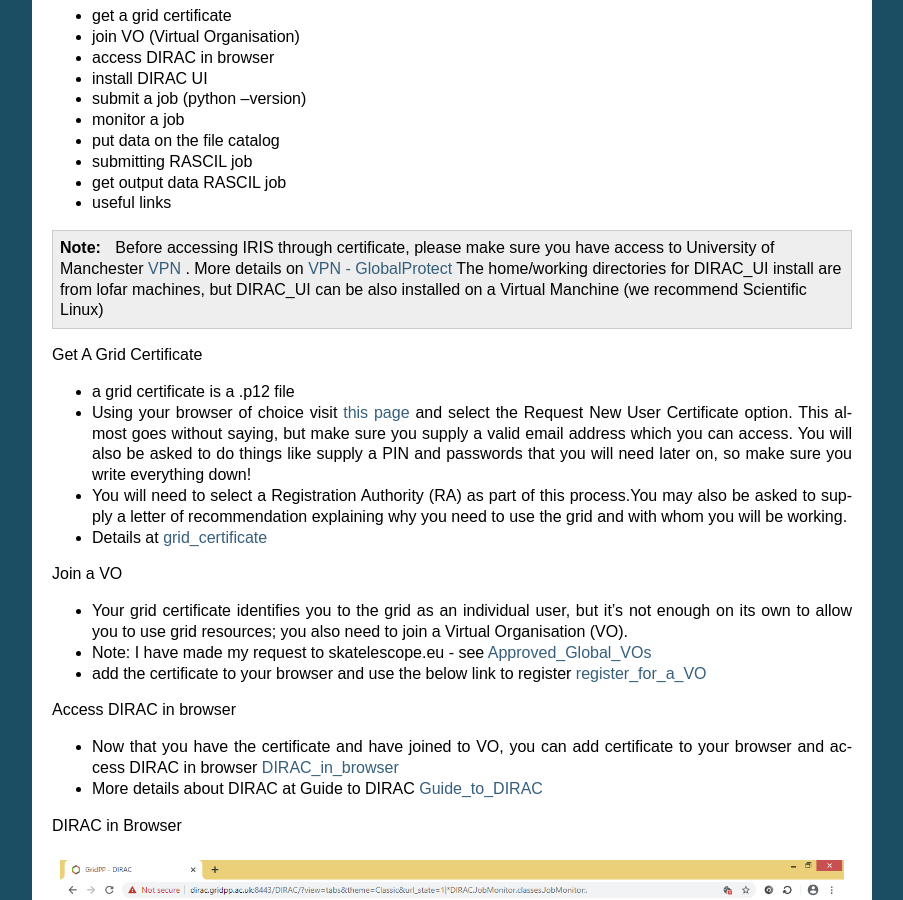
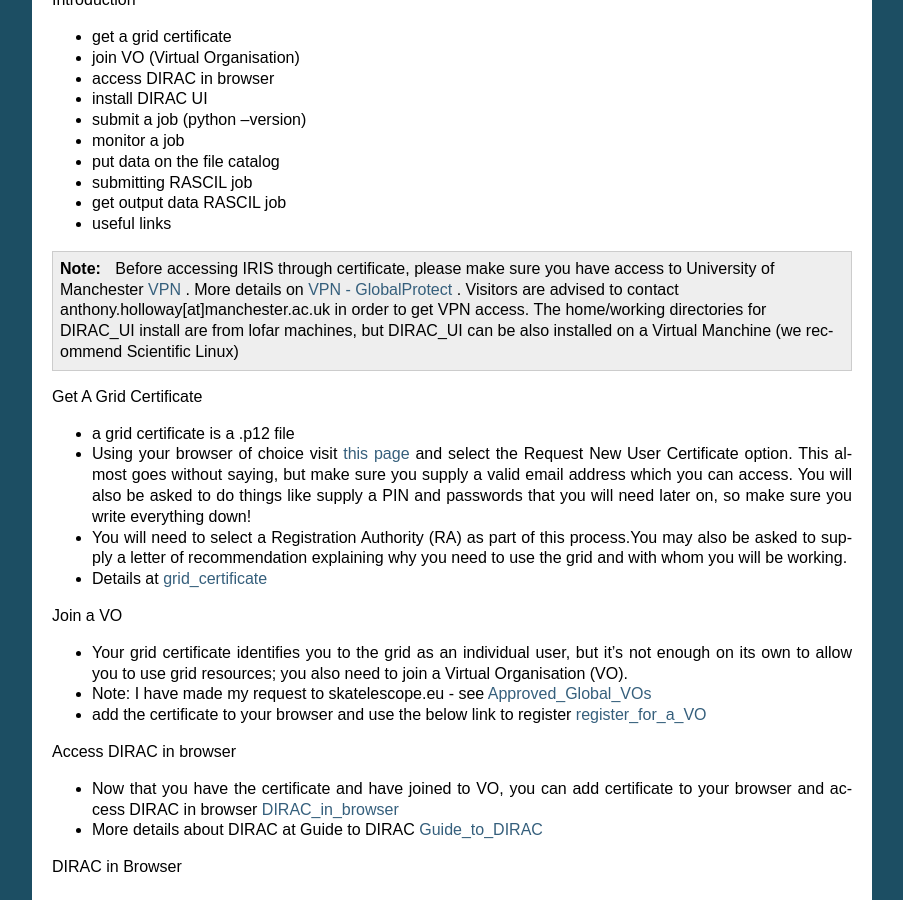
Before and after one commit to cimpani/IRISDocumentation, a Sphinx documentation site: the page built from source/signupIR.rst, in a window 1280 px wide and 900 px high, scrolled down 2764 px. Shown: the whole window, without its empty margins (198-1101 px from the left). Built offline with Sphinx 7.4.7, drawn with Linux system fonts in a browser that asks for light colours; some of the changed text lies outside the part shown.

Commit message:
Update signupIR.rst

```diff
--- a/source/signupIR.rst
+++ b/source/signupIR.rst
@@ -11,7 +11,7 @@
 
 .. note::
 
-  Before accessing Galahad, please make sure you have access to University of Manchester `VPN <https://www.itservices.manchester.ac.uk/ourservices/popular/vpn/>`_ . More details on `VPN - GlobalProtect <https://www.itservices.manchester.ac.uk/ourservices/catalogue/network-connectivity/vpn/>`_
+  Before accessing Galahad, please make sure you have access to University of Manchester `VPN <https://www.itservices.manchester.ac.uk/ourservices/popular/vpn/>`_ . More details on `VPN - GlobalProtect <https://www.itservices.manchester.ac.uk/ourservices/catalogue/network-connectivity/vpn/>`_ . Visitors are advised to contact anthony.holloway[at]manchester.ac.uk in order to get VPN access.
 
 
 
@@ -139,7 +139,8 @@
 
 .. note::
 
-  Before accessing IRIS through certificate, please make sure you have access to University of Manchester `VPN <https://www.itservices.manchester.ac.uk/ourservices/popular/vpn/>`_ . More details on `VPN - GlobalProtect <https://www.itservices.manchester.ac.uk/ourservices/catalogue/network-connectivity/vpn/>`_ The home/working directories for DIRAC_UI install are from lofar machines, but DIRAC_UI can be also installed on a Virtual Manchine (we recommend Scientific Linux)
+  Before accessing IRIS through certificate, please make sure you have access to University of Manchester `VPN <https://www.itservices.manchester.ac.uk/ourservices/popular/vpn/>`_ . More details on `VPN - GlobalProtect <https://www.itservices.manchester.ac.uk/ourservices/catalogue/network-connectivity/vpn/>`_ . Visitors are advised to contact anthony.holloway[at]manchester.ac.uk in order to get VPN access.
+  The home/working directories for DIRAC_UI install are from lofar machines, but DIRAC_UI can be also installed on a Virtual Manchine (we recommend Scientific Linux)
 
 
 Get A Grid Certificate
```
